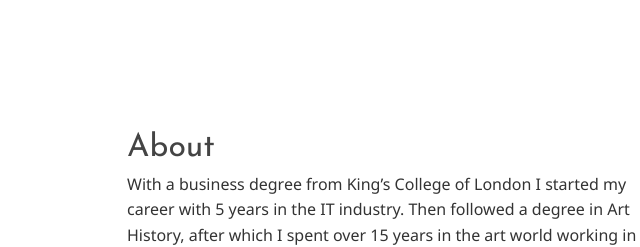
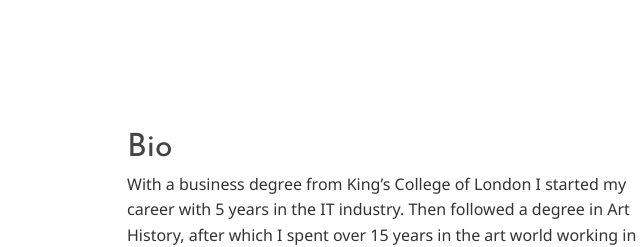
Before and after one commit to ThumbsUpGif/Piv, a plain HTML site: page index.html in a window 1280 px wide. Shown: the part 2960-3207 px from the top of the page, 513-1153 px from the left. Drawn offline with Linux system fonts and the light colour scheme.

Commit message:
Bio update (minor)

```diff
--- a/index.html
+++ b/index.html
@@ -309,7 +309,7 @@
             <div class="index__about__text-wrapper">
                 <div class="index__about__paragraph-about">
                     <h2>
-                        About
+                        Bio
                     </h2>
 
                     <!-- <p>
```
